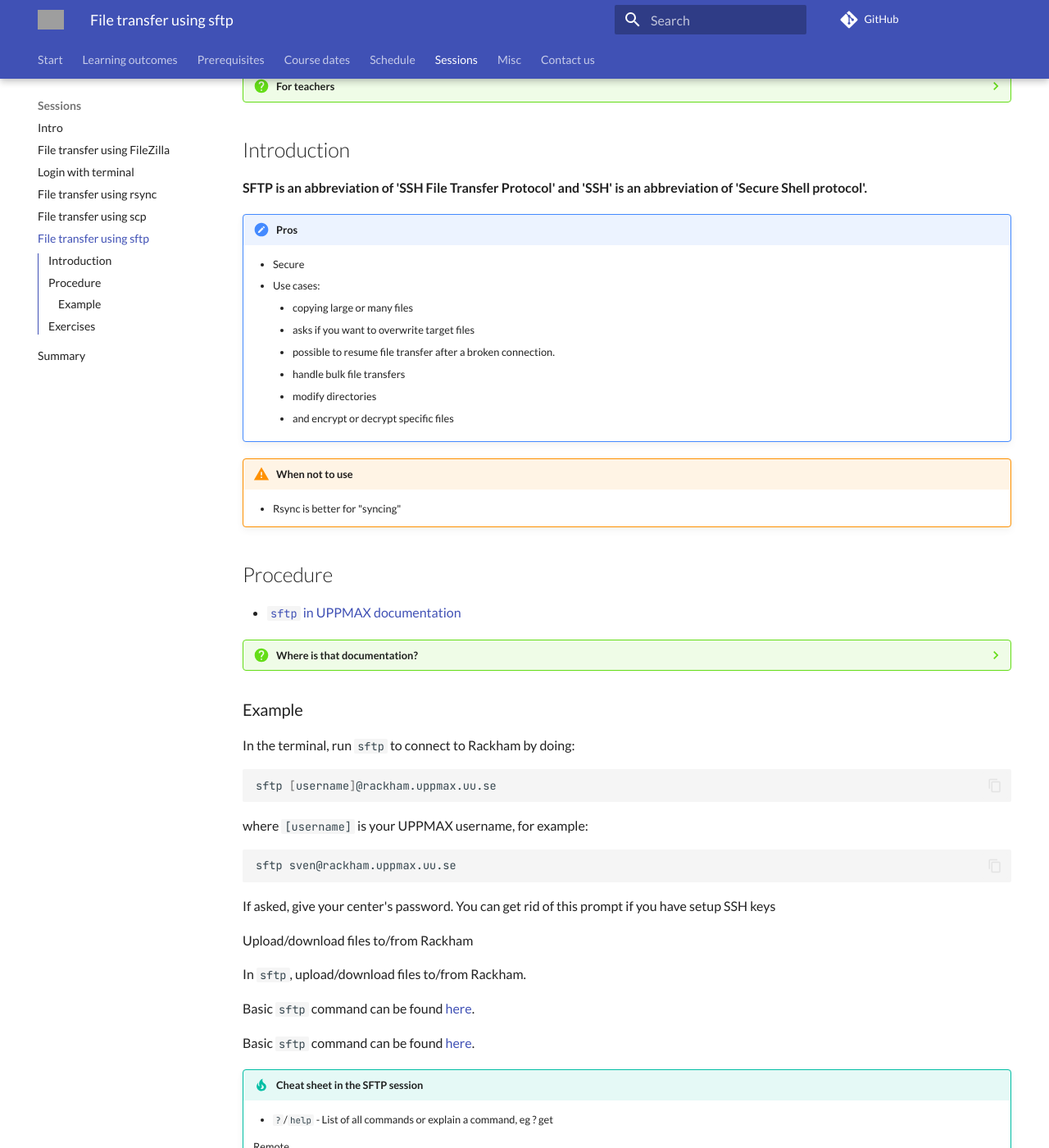
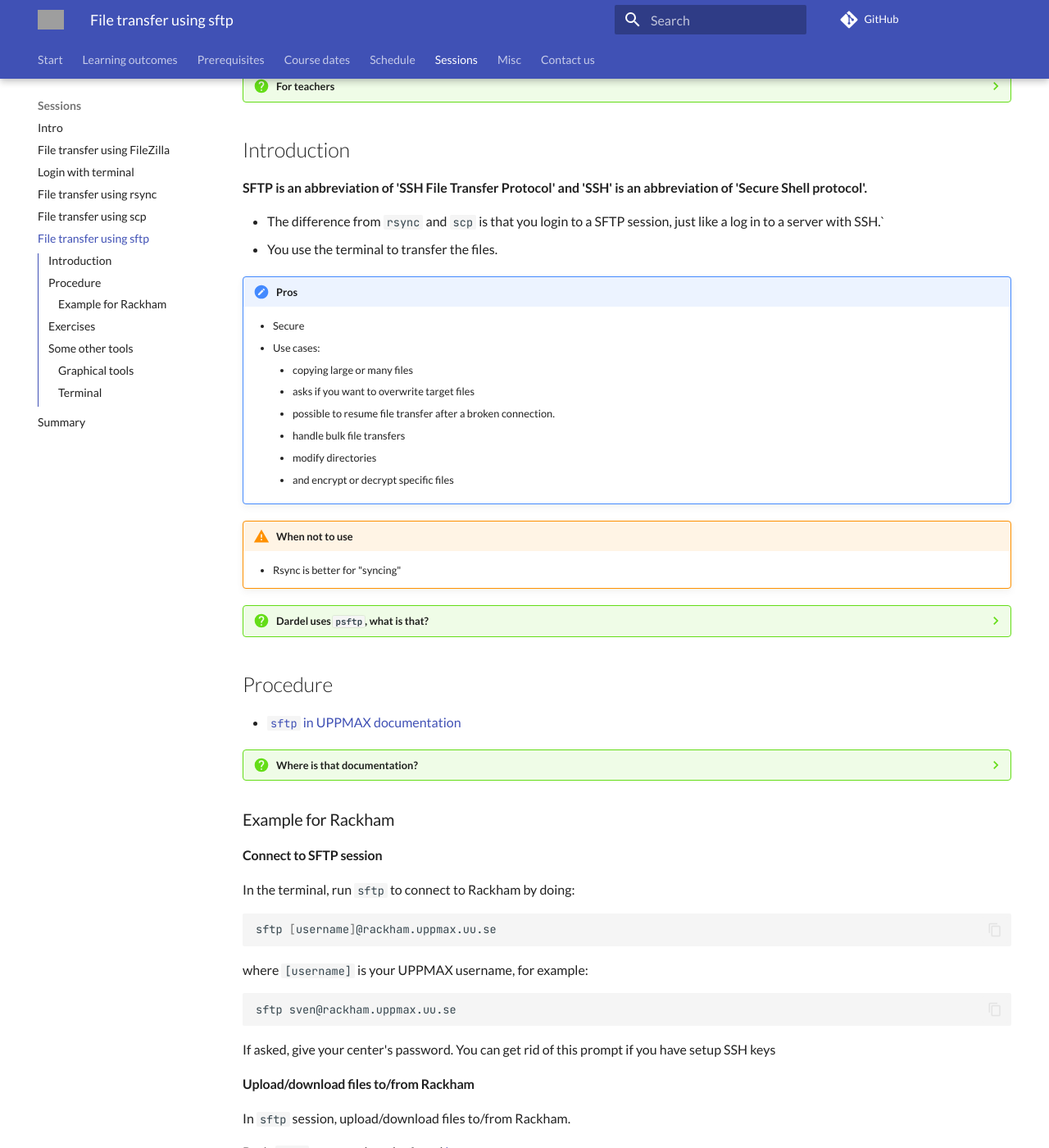
Before and after one commit to UPPMAX/naiss_file_transfer_course, an MkDocs documentation site: the page built from docs/sessions/sftp/README.md, in a window 1280 px wide and 1400 px high, scrolled down 313 px. Shown: the whole window at 82% size. Built offline with MkDocs 1.6.1 and Material for MkDocs 9.7.7, drawn with Linux system fonts in a browser that asks for light colours; comment, search, counter and statistics services are not loaded; some of the changed text lies outside the part shown; grey boxes are pictures that could not be loaded.

Commit message:
README.md sftp fixes and adding psftp dardel

````diff
--- a/docs/sessions/sftp/README.md
+++ b/docs/sessions/sftp/README.md
@@ -35,6 +35,9 @@ tags:
 **SFTP is an abbreviation of 'SSH File Transfer Protocol' and
  'SSH' is an abbreviation of 'Secure Shell protocol'.**
 
+- The difference from ``rsync`` and ``scp`` is that you login to a SFTP session, just like a log in to a server with SSH.`
+- You use the terminal to transfer the files.
+
 !!! note "Pros"
 
     - Secure
@@ -49,6 +52,11 @@ tags:
 !!! warning "When not to use"
 
     - Rsync is better for "syncing"
+
+???- question "Dardel uses ``psftp``, what is that?"
+
+     - It is just a SFTP component of the client PuTTY.
+     - Same commands as for SFTP.
 
 ## Procedure
 
@@ -71,7 +79,11 @@ tags:
     Tetralith  |[here](https://www.nsc.liu.se/support/copying-data/)
     Vera       |**FIX?** None.
 
-### Example
+    <!-- markdownlint-enable MD013 -->
+
+### Example for Rackham
+
+#### Connect to SFTP session
 
 In the terminal, run `sftp` to connect to Rackham by doing:
 
@@ -84,15 +96,12 @@ where `[username]` is your UPPMAX username, for example:
 ```bash
 sftp sven@rackham.uppmax.uu.se
 ```
-
 If asked, give your center's password.
 You can get rid of this prompt if you have setup SSH keys
 
-Upload/download files to/from Rackham
+#### Upload/download files to/from Rackham
 
-In `sftp`, upload/download files to/from Rackham.
-
-Basic `sftp` command can be found [here](https://github.com/UPPMAX/UPPMAX-documentation/blob/main/docs/software/sftp.md).
+In `sftp` session, upload/download files to/from Rackham.
 
 Basic `sftp` command can be found [here](https://github.com/UPPMAX/UPPMAX-documentation/blob/main/docs/software/sftp.md).
 
@@ -120,6 +129,11 @@ Basic `sftp` command can be found [here](https://github.com/UPPMAX/UPPMAX-docume
     - ``lmkdir`` - Create a directory on the local computer
     - ``lpwd`` - Show the present working directory on the local computer
 
+!!! note "Transferring many files?"
+
+    - As always, it is better to transfer few large files than many small files.
+    - Therefore, make archive(s) and while doing that, compress as well, see [last section](../scp/README.md/#many-files).
+
 ## Exercises
 
 Use the documentation of your HPC cluster.
@@ -130,3 +144,14 @@ Use the documentation of your HPC cluster.
 ???+ question "Exercise 1: Upload"
 
 ???+ question "Exercise 2: Download"
+
+## Some other tools
+
+### Graphical tools
+
+- [WinSCP](https://winscp.net/eng/index.php)
+- [CyberDuck](https://cyberduck.io/)
+
+### Terminal
+
+- [Rclone](https://rclone.org/)
````
